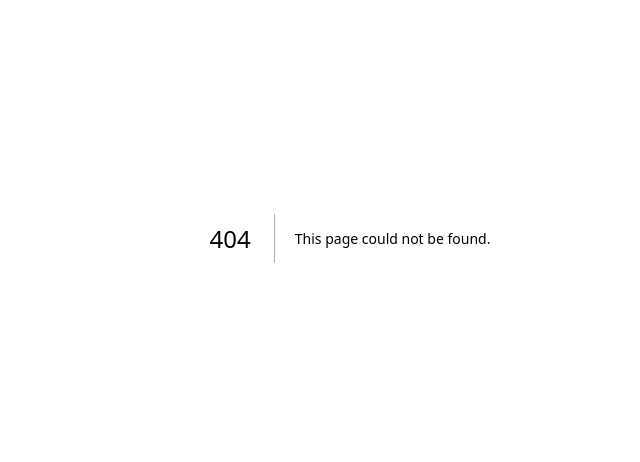
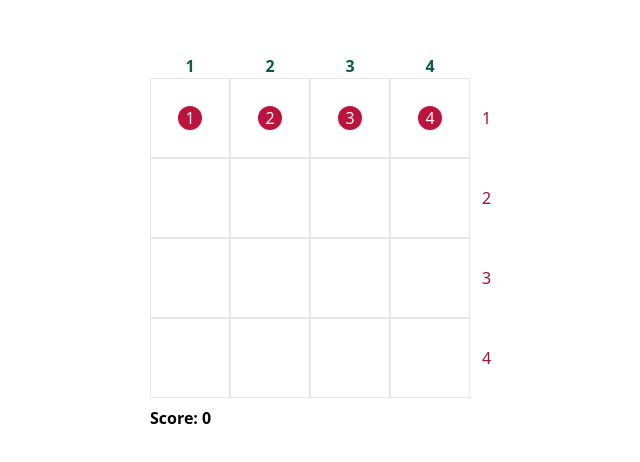
Before and after one commit to stoikal/28-days, a Next.js app: page /day/11 in a window 1280 px wide. Before the commit this address had no page. Shown: the part 162-624 px from the top of the page, without its empty margins (290-930 px from the left). Built offline with nearby package versions, Linux system fonts and the light colour scheme.

Commit message:
feat(day-11): create day 11 puzzle page

```diff
--- /dev/null
+++ b/src/pages/day/11.tsx
@@ -0,0 +1,257 @@
+import React, { ReactNode, DragEvent, useRef, useState, useEffect, useMemo } from 'react'
+import classNames from 'classnames'
+import Head from 'next/head'
+
+type DraggableProps = {
+  value: number
+  onDrag?: (el: any) => void
+}
+
+type CellProps = {
+  value: number
+  children?: ReactNode
+  onDrop: (el: any) => void
+  onItemDrag: (val: number) => void
+}
+
+function Draggable ({ onDrag, value }: DraggableProps) {
+  const draggedRef = useRef(null)
+
+  const handleDrag = (e: DragEvent<HTMLDivElement>) => {
+    const el = e.target
+
+    if (onDrag) {
+      onDrag(el)
+    }
+  }
+
+  return (
+    <div
+      ref={draggedRef}
+      draggable
+      className="bg-rose-700 w-6 h-6 rounded-full mx-1 flex-shrink-0 grid place-content-center text-white cursor-pointer"
+      onDragStart={handleDrag}
+    >
+      { value }
+    </div>
+  )
+}
+
+function Cell ({ value, children, onDrop, onItemDrag }: CellProps) {
+  const dropzoneRef = useRef(null)
+
+  const handleDrop = () => {
+    if (!dropzoneRef.current) return
+
+    const dropZone = dropzoneRef.current as HTMLDivElement
+
+    if (onDrop) {
+      onDrop(dropZone)
+    }
+  }
+
+  const handleItemDrag = () => {
+    onItemDrag(value)
+  }
+
+  return (
+    <div
+      ref={dropzoneRef}
+      className="border w-20 h-20 flex justify-center items-center flex-wrap"
+      onDrop={handleDrop}
+      onDragOver={(e) => e.preventDefault()}
+    >
+      { !!value && (
+        <Draggable
+          value={value}
+          onDrag={handleItemDrag}
+        />
+      )}
+      { children }
+    </div>
+  )
+}
+
+const DEFAULT_STATE = [1, 2, 3, 4, 0, 0, 0, 0, 0, 0, 0, 0, 0, 0, 0, 0]
+const INITIAL_SOLUTION = [1, 0, 0, 0, 0, 2, 0, 0, 0, 0, 3, 0, 0, 0, 0, 4]
+
+const getRandomSolution = () => {
+  const temp = [0, 0, 0, 0, 0, 0, 0, 0, 0, 0, 0, 0, 0, 0, 0, 0]
+
+  for (let val = 1; val <= 4; val++) {
+    let randomIndex = Math.floor(Math.random() * temp.length)
+
+    while (temp[randomIndex]) {
+      randomIndex = Math.floor(Math.random() * temp.length)
+    }
+
+    temp[randomIndex] = val
+  }
+
+  return temp
+}
+
+const getColumnSums = (arr: number[]) => {
+  const temp: number[] = []
+
+  for (let i = 0; i < 4; i++) {
+    const sum = arr
+      .filter((_, index) => index % 4 === i)
+      .reduce((a, b) => a + b, 0)
+
+    temp.push(sum)
+  }
+
+  return temp
+}
+
+const getRowSums = (arr: number[]) => {
+  const temp: number[] = []
+
+  for (let i = 0; i < 4; i++) {
+    const sum = arr
+      .filter((_, index) => Math.floor(index / 4) === i)
+      .reduce((a, b) => a + b, 0)
+
+    temp.push(sum)
+  }
+
+  return temp
+}
+
+const isEqual = (arr1: number[], arr2: number[]) => {
+  return (
+    JSON.stringify(getColumnSums(arr1)) === JSON.stringify(getColumnSums(arr2)) &&
+    JSON.stringify(getRowSums(arr1)) === JSON.stringify(getRowSums(arr2))
+  )
+}
+
+export default function Day11 () {
+  const [solution, setSolution] = useState(INITIAL_SOLUTION)
+  const [state, setState] = useState(DEFAULT_STATE)
+  const [valueInDrag, setValueInDrag] = useState<number | null>(null)
+  const [isWon, setIsWon] = useState(false)
+  const [score, setScore] = useState(0)
+
+  useEffect(() => {
+    if (isEqual(state, solution)) {
+      setIsWon(true)
+      setScore(prev => prev + 1)
+    }
+  }, [state, solution])
+
+  const handleDrop = (index: number) => {
+    const isOccupied = !!state[index]
+
+    if (valueInDrag && !isOccupied && !isWon) {
+      setState(prev => {
+        const next = [...prev]
+        const prevIndex = next.findIndex(item => item === valueInDrag)
+        next[prevIndex] = 0
+        next[index] = valueInDrag
+
+        return next
+      })
+
+      setValueInDrag(null)
+    }
+  }
+
+  const handleItemDrag = (val: number) => {
+    setValueInDrag(val)
+  }
+
+  const reset = () => {
+    setIsWon(false)
+    setState(DEFAULT_STATE)
+    setSolution(getRandomSolution())
+  }
+
+  const columnClues = useMemo(() => {
+    return getColumnSums(solution)
+  }, [solution])
+
+  const rowClues = useMemo(() => {
+    return getRowSums(solution)
+  }, [solution])
+
+  const currentColumns = useMemo(() => {
+    return getColumnSums(state)
+  }, [state])
+
+  const currentRows = useMemo(() => {
+    return getRowSums(state)
+  }, [state])
+
+  return (
+    <>
+      <Head>
+        <title>Day 11 - Simple Puzzle</title>
+      </Head>
+      <main className="h-screen grid place-content-center select-none">
+        <div>
+          <div className="grid grid-cols-5">
+            {
+              [...columnClues, ''].map((item, index) => (
+                <span
+                  key={index + 'col'}
+                  className={classNames(
+                    'text-center',
+                    item === currentColumns[index]
+                      ? 'text-emerald-800 font-bold'
+                      : 'text-rose-800'
+                  )}
+                >
+                  {item}
+                </span>
+              ))
+            }
+            {
+              state
+                .map((value, cellIndex) => (
+                  <React.Fragment key={cellIndex}>
+                    <Cell
+                      key={cellIndex}
+                      value={value}
+                      onItemDrag={handleItemDrag}
+                      onDrop={() => handleDrop(cellIndex)}
+                    />
+                    {
+                      cellIndex % 4 === 3 && (
+                        <span
+                          className={classNames(
+                            'flex items-center px-3',
+                            rowClues[Math.floor(cellIndex / 4)] === currentRows[Math.floor(cellIndex / 4)]
+                              ? 'text-emerald-800 font-bold'
+                              : 'text-rose-800'
+                          )}
+                        >
+                          {rowClues[Math.floor(cellIndex / 4)]}
+                        </span>
+                      )
+                    }
+                  </React.Fragment>
+                ))
+            }
+          </div>
+        </div>
+        <div className="h-6 py-2">
+          <span className="pr-3 font-bold">Score: {score}</span>
+          {
+            isWon && (
+              <span>
+                <button
+                  type="button"
+                  className="bg-gray-300 hover:bg-gray-00 px-2 rounded"
+                  onClick={reset}
+                >
+                  reset
+                </button>
+              </span>
+            )
+          }
+        </div>
+      </main>
+    </>
+  )
+}
--- a/src/pages/index.tsx
+++ b/src/pages/index.tsx
@@ -16,7 +16,8 @@ const content = [
   { title: 'Day 7 - WheelEvent', subtitle: 'WheelEvent' },
   { title: 'Day 8 - BroadcastChannel', subtitle: 'BroadcastChannel API' },
   { title: 'Day 9 - Battery', subtitle: 'Battery API' },
-  { title: 'Day 10 - Pengenalan Suara', subtitle: 'Web Speech API' }
+  { title: 'Day 10 - Pengenalan Suara', subtitle: 'Web Speech API' },
+  { title: 'Day 11 - Simple Puzzle', subtitle: 'Drag and Drop API' }
 ]
 
 export default function Home () {
```
